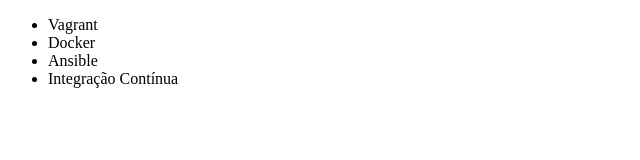
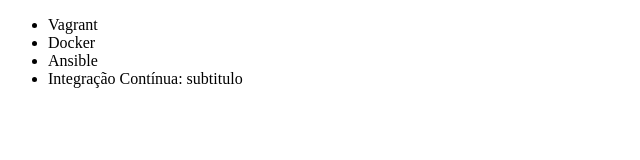
Before and after one commit to delboni/gitalura, a plain HTML site: page index.html in a window 1280 px wide. Shown: the full height of the page, 0-640 px from the left. Drawn offline with Linux system fonts and the light colour scheme.

Commit message:
altera titulo integração contínua

```diff
--- a/index.html
+++ b/index.html
@@ -9,7 +9,7 @@
       <li>Vagrant</li>
       <li>Docker</li>
       <li>Ansible</li>
-      <li>Integração Contínua</li>
+      <li>Integração Contínua: subtitulo</li>
    </ul>
 </body>
 </html>
```
